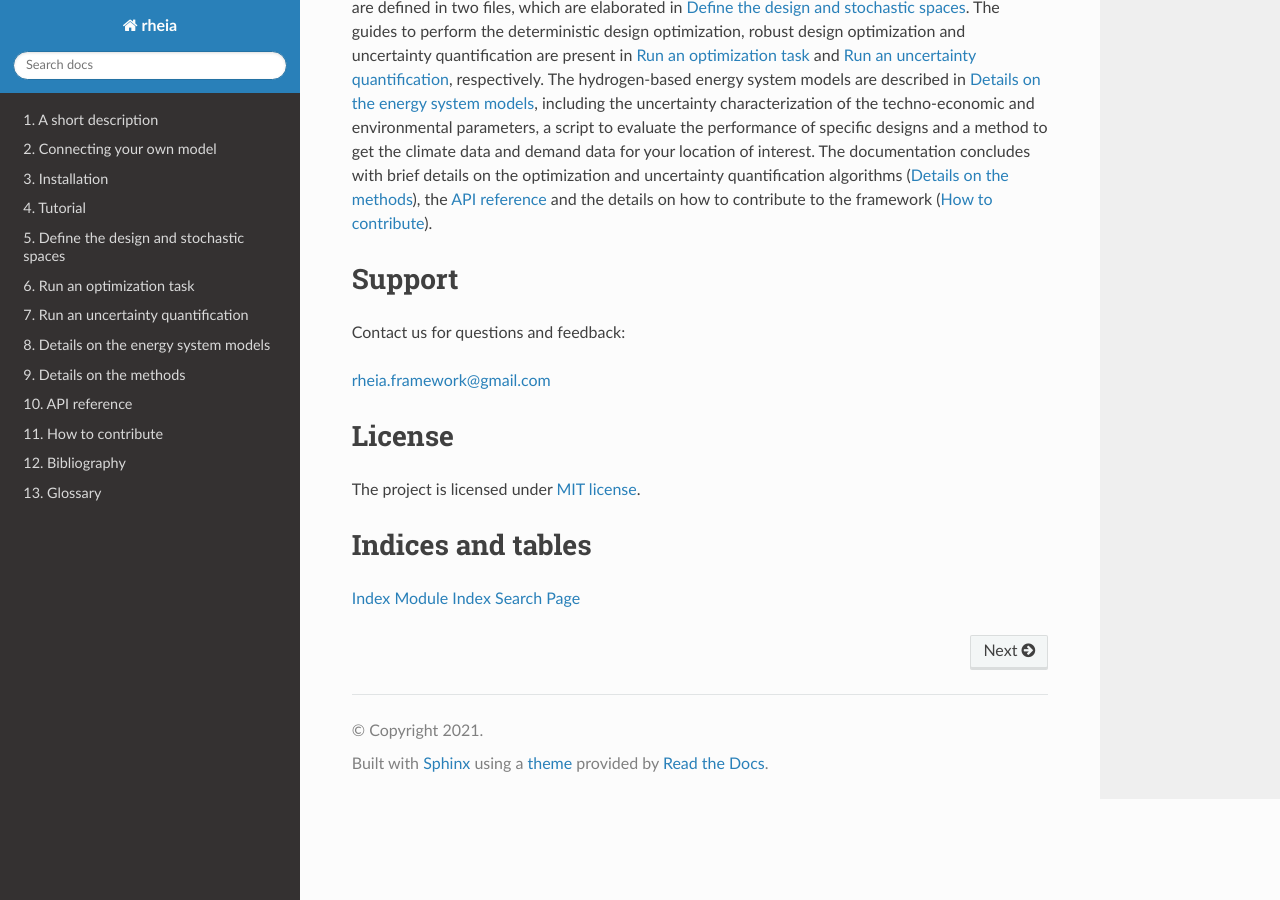
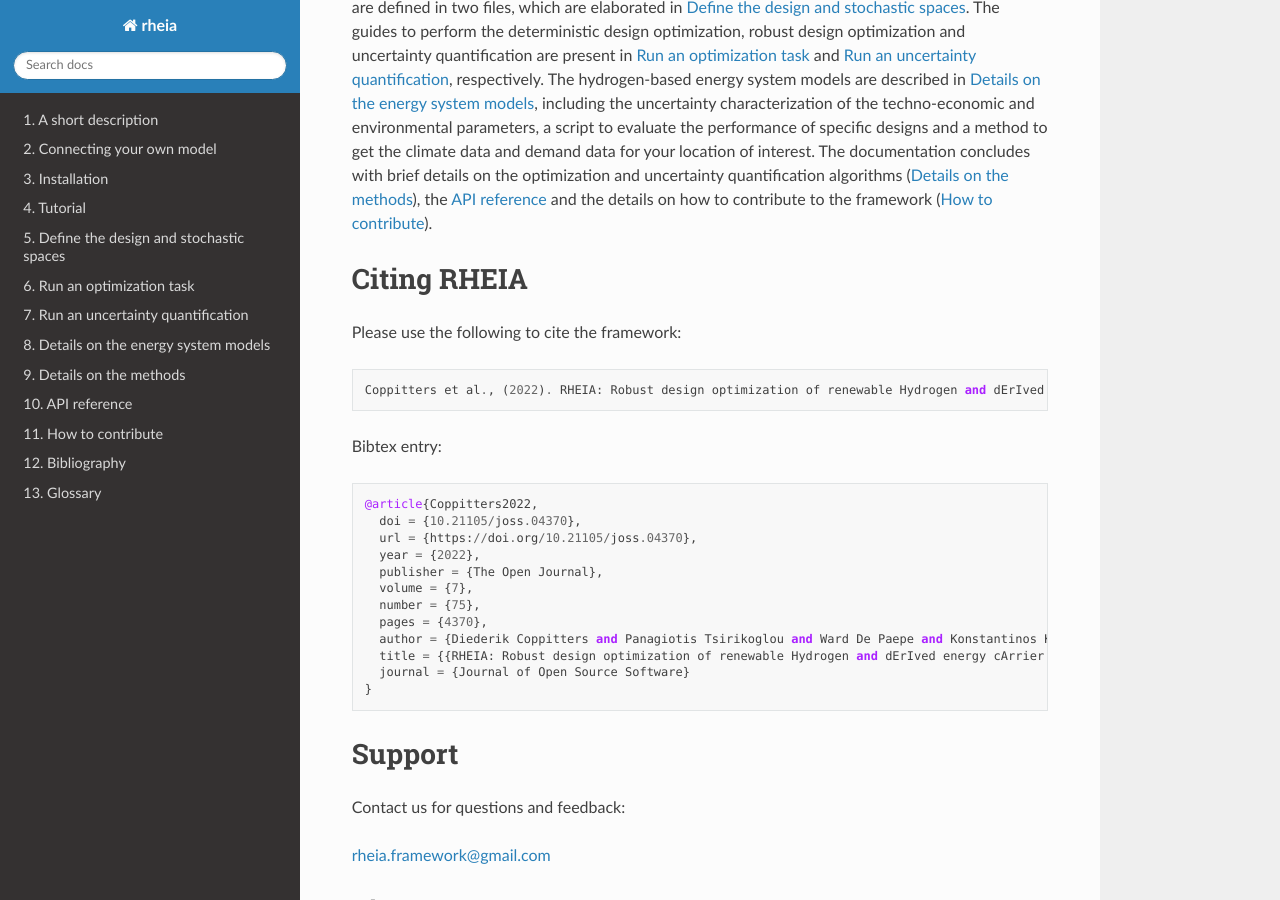
Before and after one commit to rheia-framework/RHEIA, a Sphinx documentation site: the page built from docs/sphinx/index.rst, in a window 1280 px wide and 900 px high, scrolled down 584 px. Built offline with Sphinx 7.4.7 and the Read the Docs theme 2.0.0, drawn with Linux system fonts in a browser that asks for light colours; pages that are not in the unit, such as notebooks, are missing from menus.

Commit message:
Update index.rst
add citing instructions

```diff
--- a/docs/sphinx/index.rst
+++ b/docs/sphinx/index.rst
@@ -41,6 +41,28 @@ The guides to perform the deterministic design optimization, robust design optim
 :ref:`lab:uncertaintyquantification`, respectively.
 The hydrogen-based energy system models are described in :ref:`lab:energysystemmodels`, including the uncertainty characterization of the techno-economic and environmental parameters, a script to evaluate the performance of specific designs and a method to get the climate data and demand data for your location of interest. The documentation concludes with brief details on the optimization and uncertainty quantification algorithms (:ref:`lab:methods`), the :ref:`lab:APIref` and the details on how to contribute to the framework (:ref:`lab:contribution`).
 
+Citing RHEIA
+============
+
+Please use the following to cite the framework::
+
+   Coppitters et al., (2022). RHEIA: Robust design optimization of renewable Hydrogen and dErIved energy cArrier systems. Journal of Open Source Software, 7(75), 4370, https://doi.org/10.21105/joss.04370
+
+Bibtex entry::
+
+   @article{Coppitters2022,
+     doi = {10.21105/joss.04370},
+     url = {https://doi.org/10.21105/joss.04370},
+     year = {2022},
+     publisher = {The Open Journal},
+     volume = {7},
+     number = {75},
+     pages = {4370},
+     author = {Diederik Coppitters and Panagiotis Tsirikoglou and Ward De Paepe and Konstantinos Kyprianidis and Anestis Kalfas and Francesco Contino},
+     title = {{RHEIA: Robust design optimization of renewable Hydrogen and dErIved energy cArrier systems}},
+     journal = {Journal of Open Source Software}
+   }
+
 
 Support
 =======
```
